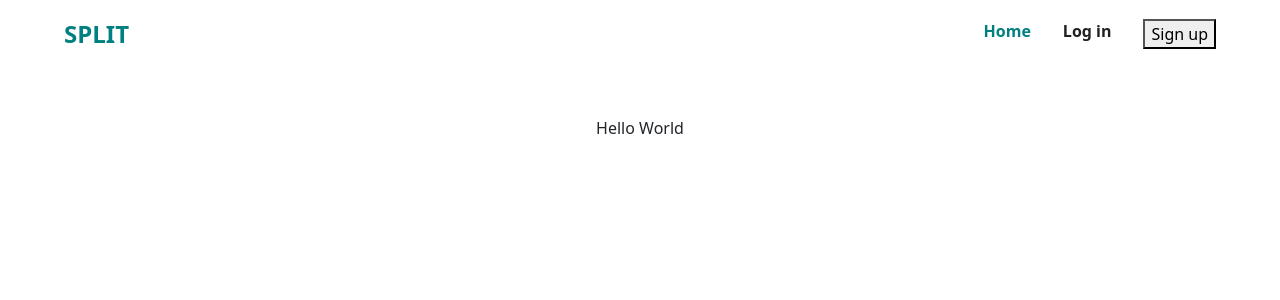
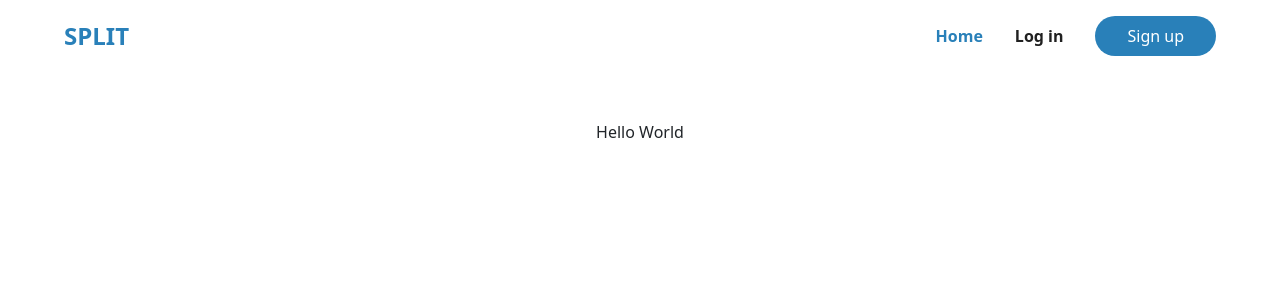
Before and after one commit to ReshanCSX/CS50x-Final-Project, a Flask app: page / in a window 1280 px wide. Shown: the top 300 px of the page. Run offline with Flask 2, Linux system fonts and the light colour scheme.

Commit message:
new styles with SCSS

```diff
--- a/static/styles.css
+++ b/static/styles.css
@@ -1,12 +1,13 @@
 .navbar {
   display: flex;
+  background-color: #FFF;
   padding: 1rem 4rem;
   align-items: center;
   justify-content: space-between;
 }
 .navbar .brand {
-  color: #008080;
-  font-weight: 600;
+  color: #2980b9;
+  font-weight: 800;
   font-size: 1.5rem;
 }
 .navbar .nav-items {
@@ -14,6 +15,8 @@
 }
 .navbar .nav-items div {
   padding-left: 2rem;
+  display: flex;
+  align-items: center;
 }
 .navbar .nav-items div a {
   color: #202020;
@@ -21,9 +24,21 @@
   cursor: pointer;
   font-weight: 600;
 }
+.navbar .nav-items div a .nav-button {
+  background-color: #2980b9;
+  color: #FFF;
+  border: none;
+  padding: 0.5rem 2rem 0.5rem 2rem;
+  border-radius: 4rem;
+}
+.navbar .nav-items div a .nav-button:hover {
+  background-color: #3498db;
+  color: #FFF;
+  box-shadow: 0px 3px #2980b9;
+}
 .navbar .nav-items div a:hover {
-  color: #008080;
+  color: #2980b9;
 }
 .navbar .nav-items div .active {
-  color: #008080;
+  color: #2980b9;
 }/*# sourceMappingURL=styles.css.map */
```
